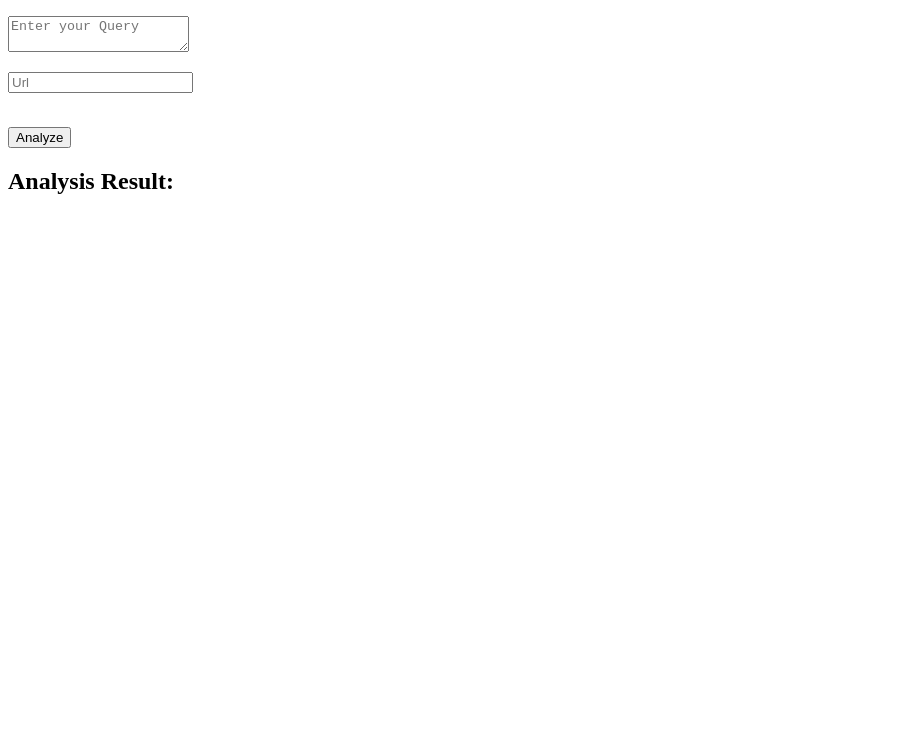
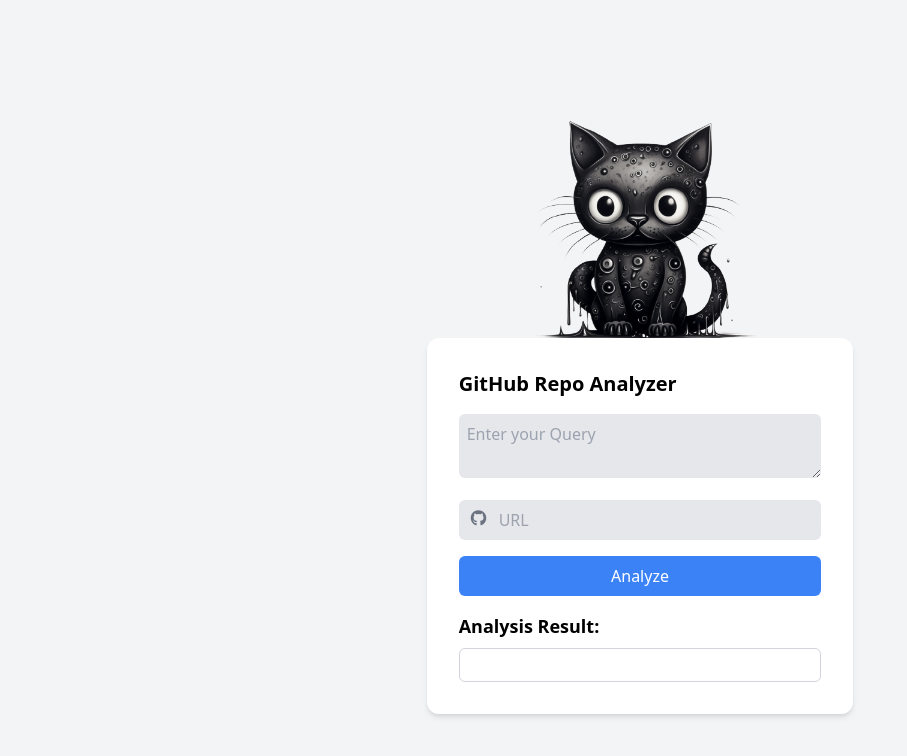
Before and after one commit to r-winkler/GithubAnalyzer, a website: page public/index.html in a window 1280 px wide. Shown: the whole page, without its empty margins (0-907 px from the left). Drawn offline with nearby package versions, Linux system fonts and the light colour scheme; no server answers.

Commit message:
Final state

```diff
--- a/public/index.html
+++ b/public/index.html
@@ -1,23 +1,32 @@
-<!-- public/index.html -->
 <!DOCTYPE html>
 <html lang="en">
 <head>
     <meta charset="UTF-8">
     <meta name="viewport" content="width=device-width, initial-scale=1.0">
     <title>GitHub Repo Analyzer</title>
+    <!-- TailwindCSS CDN for simplicity. Consider installing locally for production use. -->
+    <link href="https://cdn.jsdelivr.net/npm/tailwindcss@2.2.19/dist/tailwind.min.css" rel="stylesheet">
+    <!-- Font Awesome for GitHub icon -->
+    <link rel="stylesheet" href="https://cdnjs.cloudflare.com/ajax/libs/font-awesome/6.4.0/css/all.min.css">
 </head>
-<body>
-    <p>
-        <textarea  id="repoQuery" placeholder="Enter your Query"></textarea><br/>
-    </p>
-    <p>
-        <input type="text"  id="repoUrl" placeholder="Url"></textarea>
-    </p>
-    <br/>
-    <button id="analyzeBtn">Analyze</button>
+<body class="bg-gray-100 h-screen flex flex-col items-center justify-center">
 
-    <h2>Analysis Result:</h2>
-    <div id="result"></div>
+    <img src="./octo.png" width="300"/>
+    <div class="bg-white p-8 rounded-xl shadow-md w-1/3">
+        <h1 class="text-xl font-semibold mb-4">GitHub Repo Analyzer</h1>
+
+        <textarea id="repoQuery" placeholder="Enter your Query" class="w-full p-2 rounded-md mb-4 bg-gray-200 border-gray-300"></textarea>
+
+        <div class="relative">
+            <input type="text" id="repoUrl" placeholder="URL" class="w-full pl-10 p-2 rounded-md mb-4 bg-gray-200 border-gray-300">
+            <i class="fa-brands fa-github absolute top-2.5 left-3 text-gray-500"></i>
+        </div>
+
+        <button id="analyzeBtn" class="w-full bg-blue-500 hover:bg-blue-600 text-white p-2 rounded-md mb-4">Analyze</button>
+
+        <h2 class="text-lg font-semibold mb-2">Analysis Result:</h2>
+        <div id="result" class="border border-gray-300 p-4 rounded-md"></div>
+    </div>
 
     <script src="/socket.io/socket.io.js"></script>
     <script>
```
Also changed, not shown: src/github_loader.js (+13 -3 lines), public/octo.png (added).
